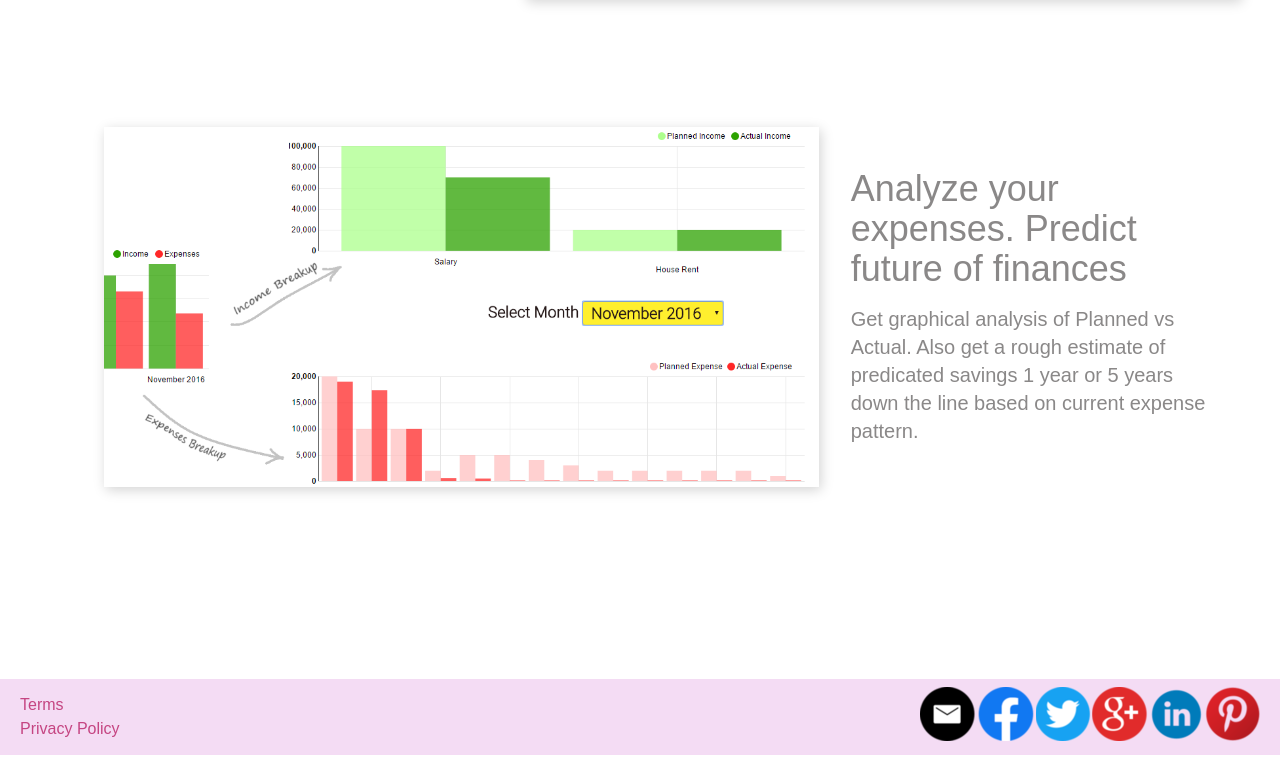
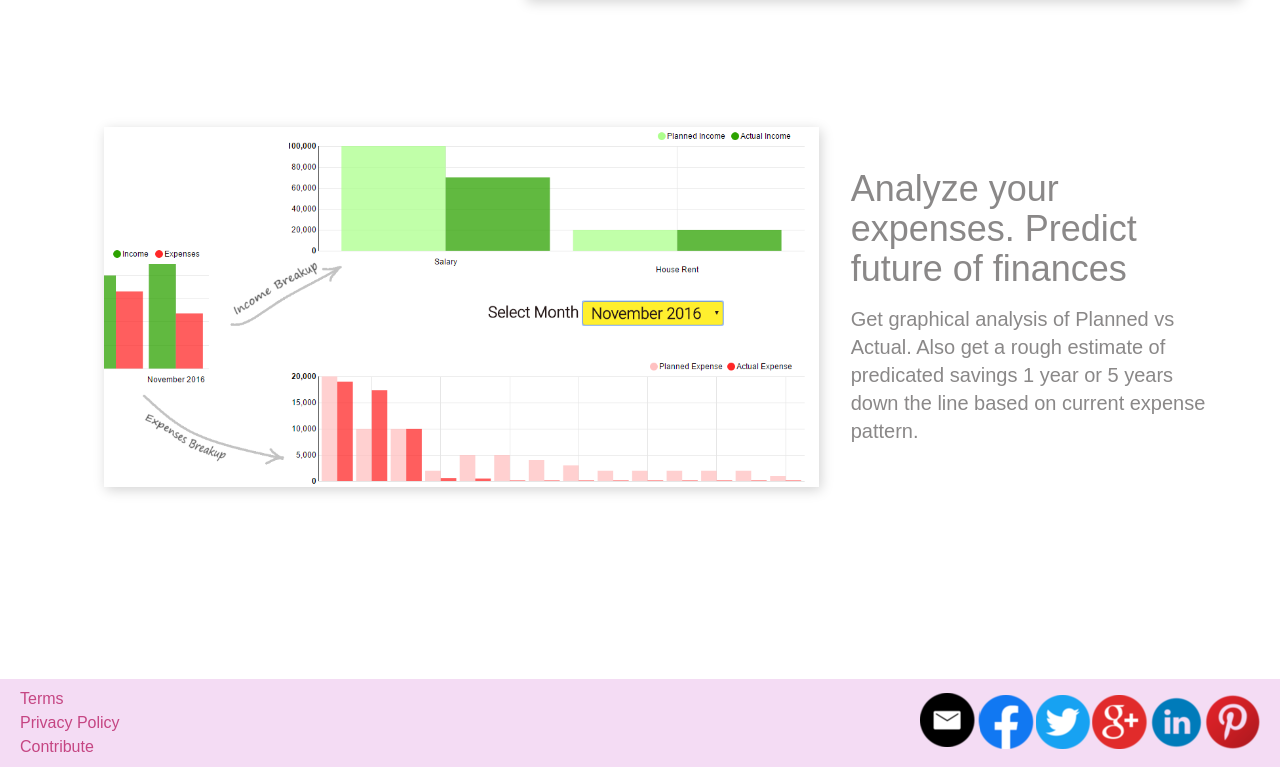
Before and after one commit to shoonyatech/wallora.com, a Next.js app: page / in a window 1280 px wide. Shown: the part 2238-3005 px from the top of the page. Built offline with nearby package versions, Linux system fonts and the light colour scheme; no server answers.

Commit message:
doc(home): Add contribute link at footer
merge from upstream

```diff
--- a/components/common/Footer/index.tsx
+++ b/components/common/Footer/index.tsx
@@ -13,8 +13,11 @@ export default function Footer() {
           <Link href="/privacy">
             <a target="_blank">Privacy Policy</a>
           </Link>
+          <Link href="https://github.com/shoonyatech/wallora.com">
+            <a target="_blank">Contribute</a>
+          </Link>
         </span>
-        <span className="flex flex-row">
+        <span className="flex flex-row items-center">
           <div className="bg-sprite-background bg-no-repeat" style={{ width: 60, height: 60 }} />
           <a href="https://www.facebook.com/wallora/" target="_blank" rel="noreferrer">
             <div
```
